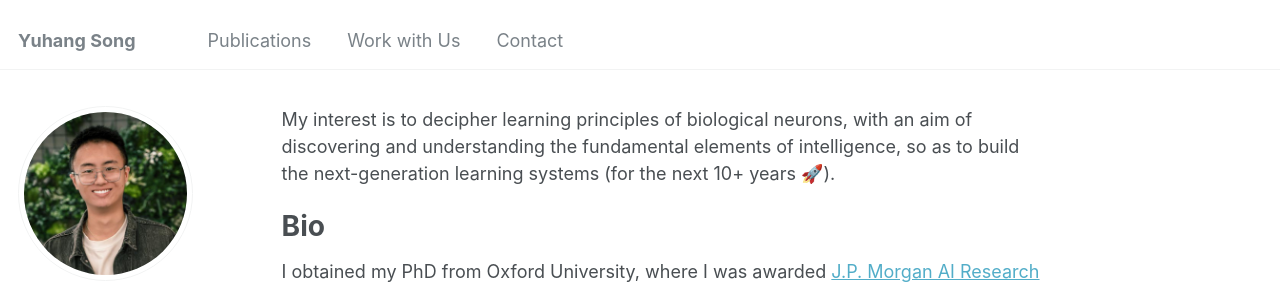
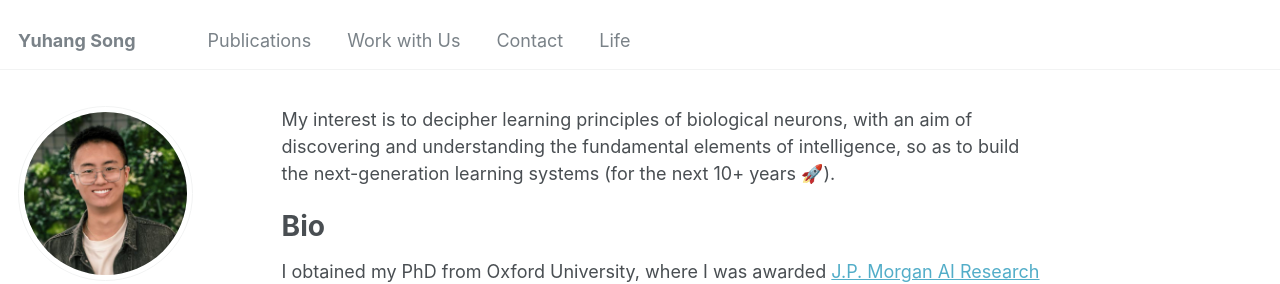
Before and after one commit to YuhangSong/YuhangSong.github.io, a Jekyll site: the page built from _pages/about.md, in a window 1280 px wide. Shown: the top 284 px of the page. Built offline with Jekyll 4.4.1, drawn with Linux system fonts in a browser that asks for light colours; some web fonts are replaced.

Commit message:
chore: update navigation.yml

```diff
--- a/_data/navigation.yml
+++ b/_data/navigation.yml
@@ -13,6 +13,9 @@ main:
 
   - title: "Contact"
     url: /contact/
+
+  - title: "Life"
+    url: /life/
 
   # - title: "Talks"
   #   url: /talks/
```
